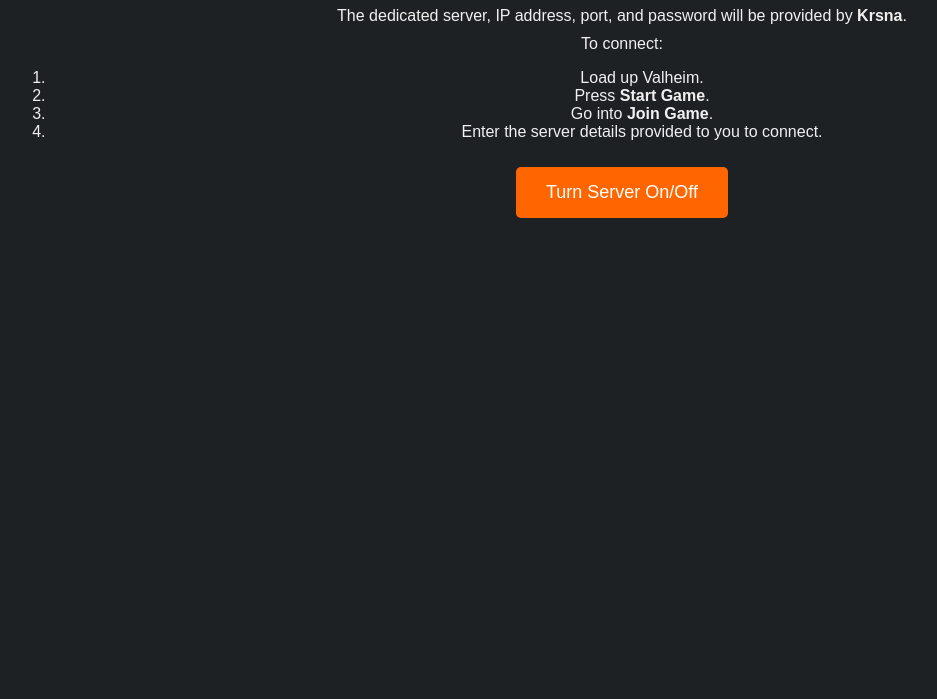
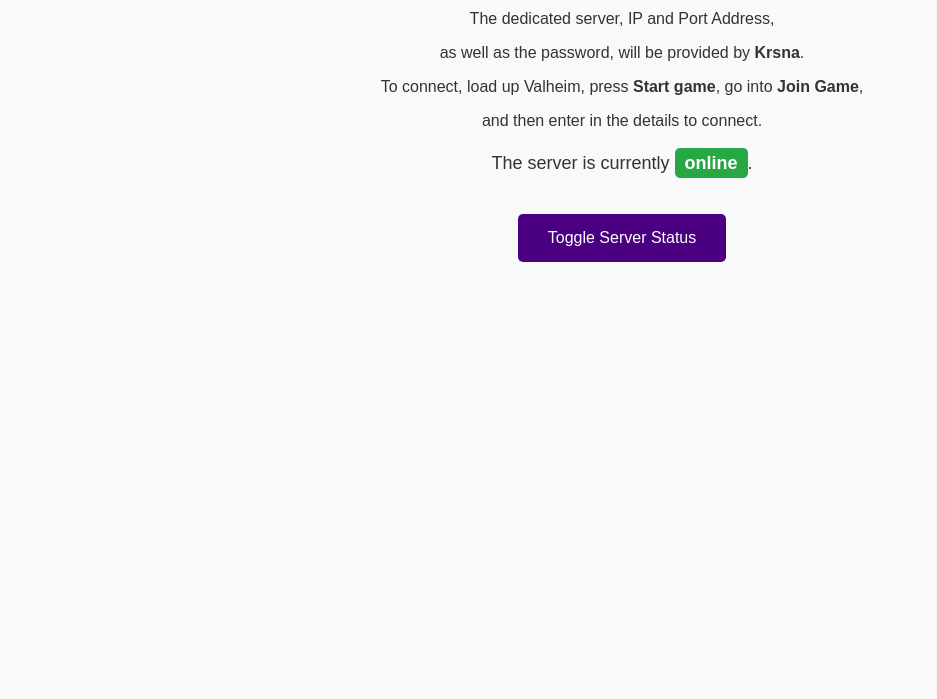
Before and after one commit to immahuntu/Valheim, a plain HTML site: page index.html in a window 1280 px wide. Shown: the part 101-800 px from the top of the page, without its empty margins (18-955 px from the left). Drawn offline with Linux system fonts and the light colour scheme.

Commit message:
Update index.html

```diff
--- a/index.html
+++ b/index.html
@@ -7,49 +7,81 @@
     <style>
         body {
             font-family: Arial, sans-serif;
-            background-color: #1e2124;
-            color: #f0f0f0;
+            background-color: #f9f9f9;
+            color: #333;
             text-align: center;
             padding: 20px;
         }
         h1 {
-            color: #ffcc00;
+            color: #4b0082;
         }
         p {
             margin: 10px 0;
+            line-height: 1.5;
+        }
+        strong {
+            font-weight: bold;
+        }
+        .status {
+            font-size: 18px;
+            margin: 20px 0;
+        }
+        .status span {
+            font-weight: bold;
+            padding: 5px 10px;
+            border-radius: 5px;
+        }
+        .online {
+            background-color: #28a745;
+            color: white;
+        }
+        .offline {
+            background-color: #dc3545;
+            color: white;
         }
         .button {
             display: inline-block;
-            margin: 10px;
+            margin-top: 20px;
             padding: 15px 30px;
-            background-color: #ff6600;
+            background-color: #4b0082;
             color: white;
             text-decoration: none;
             border-radius: 5px;
-            font-size: 18px;
+            font-size: 16px;
             cursor: pointer;
+            border: none;
         }
         .button:hover {
-            background-color: #e55d00;
+            background-color: #370062;
         }
     </style>
 </head>
 <body>
-    <h1>Valheim Server Instructions</h1>
-    <p>The dedicated server, IP address, port, and password will be provided by <strong>Krsna</strong>.</p>
-    <p>To connect:</p>
-    <ol>
-        <li>Load up Valheim.</li>
-        <li>Press <strong>Start Game</strong>.</li>
-        <li>Go into <strong>Join Game</strong>.</li>
-        <li>Enter the server details provided to you to connect.</li>
-    </ol>
-    <a href="#" class="button" onclick="toggleServer()">Turn Server On/Off</a>
+    <h1>Valheim Server</h1>
+    <p>The dedicated server, IP and Port Address,</p>
+    <p>as well as the password, will be provided by <strong>Krsna</strong>.</p>
+    <p>To connect, load up Valheim, press <strong>Start game</strong>, go into <strong>Join Game</strong>,</p>
+    <p>and then enter in the details to connect.</p>
+
+    <div class="status">
+        The server is currently <span id="serverStatus" class="online">online</span>.
+    </div>
+
+    <button class="button" onclick="toggleServer()">Toggle Server Status</button>
 
     <script>
+        let isOnline = true;
+
         function toggleServer() {
-            alert("This button will trigger your server on/off function.");
-            // Add code to call your server control backend if integrated.
+            isOnline = !isOnline;
+            const statusElement = document.getElementById('serverStatus');
+            if (isOnline) {
+                statusElement.textContent = 'online';
+                statusElement.className = 'online';
+            } else {
+                statusElement.textContent = 'offline';
+                statusElement.className = 'offline';
+            }
         }
     </script>
 </body>
```
